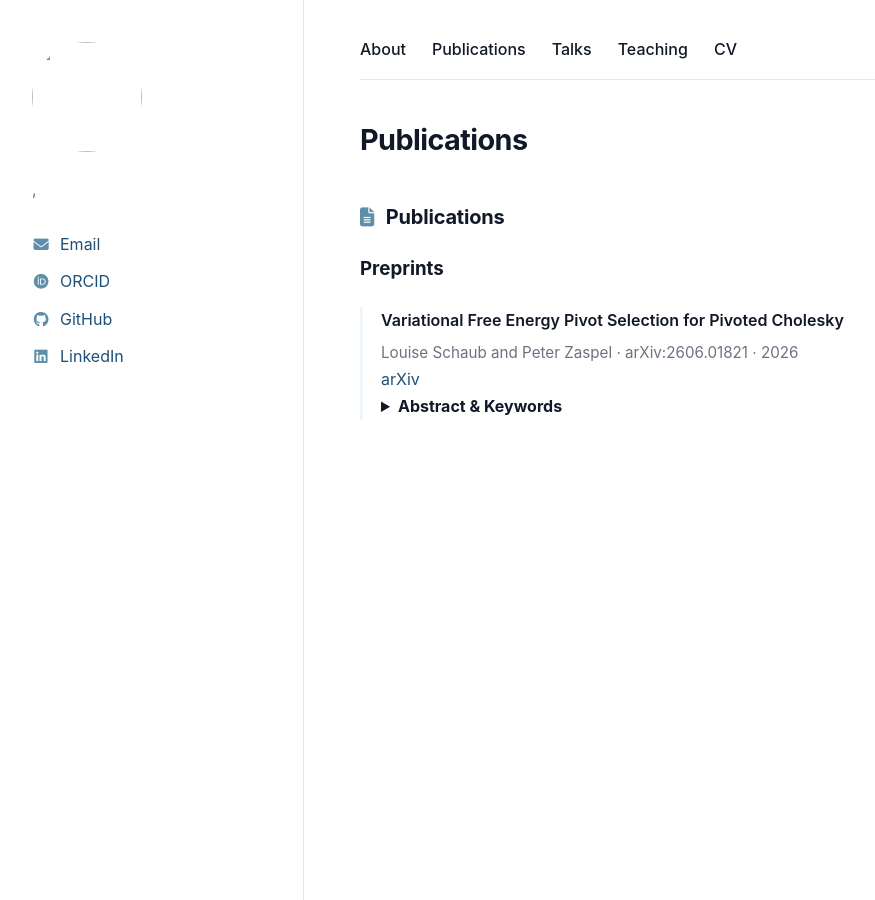
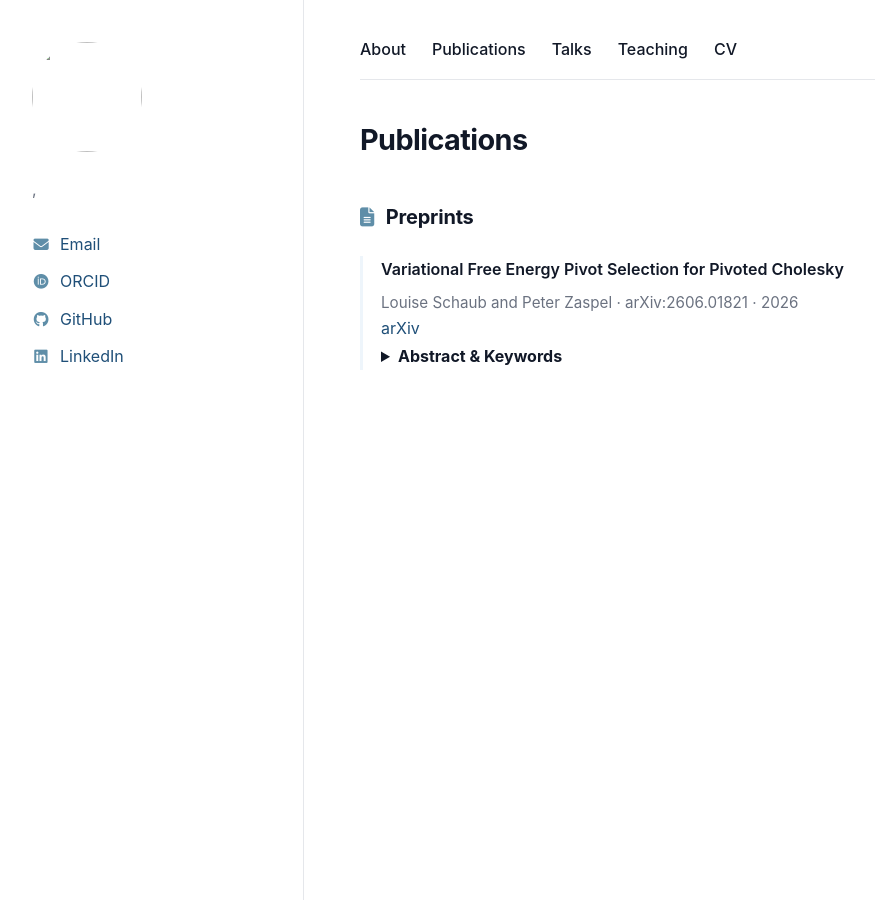
Before and after one commit to LouiseSchaub/louiseschaub.github.io, a Jekyll site: the page built from _pages/publications.md, in a window 1280 px wide. Shown: the whole page, without its empty margins (76-951 px from the left). Built offline with Jekyll 4.4.1, drawn with Linux system fonts in a browser that asks for light colours.

Commit message:
Update publications.md

```diff
--- a/_pages/publications.md
+++ b/_pages/publications.md
@@ -4,9 +4,7 @@ title: Publications
 permalink: /publications/
 ---
 
-## <i class="fa-solid fa-file-lines section-icon"></i> Publications
-
-### Preprints
+## <i class="fa-solid fa-file-lines section-icon"></i> Preprints
 
 <div class="talk-entry">
 <div class="talk-title">
```
